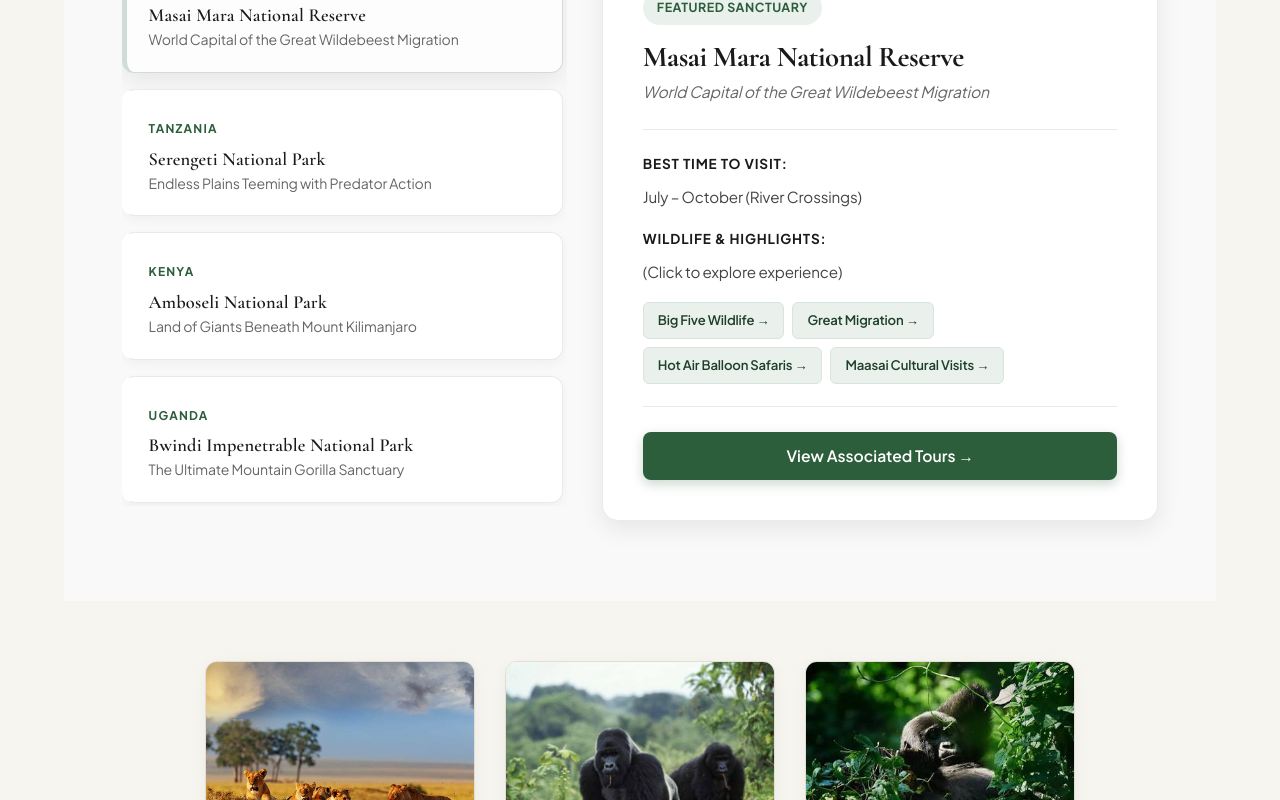
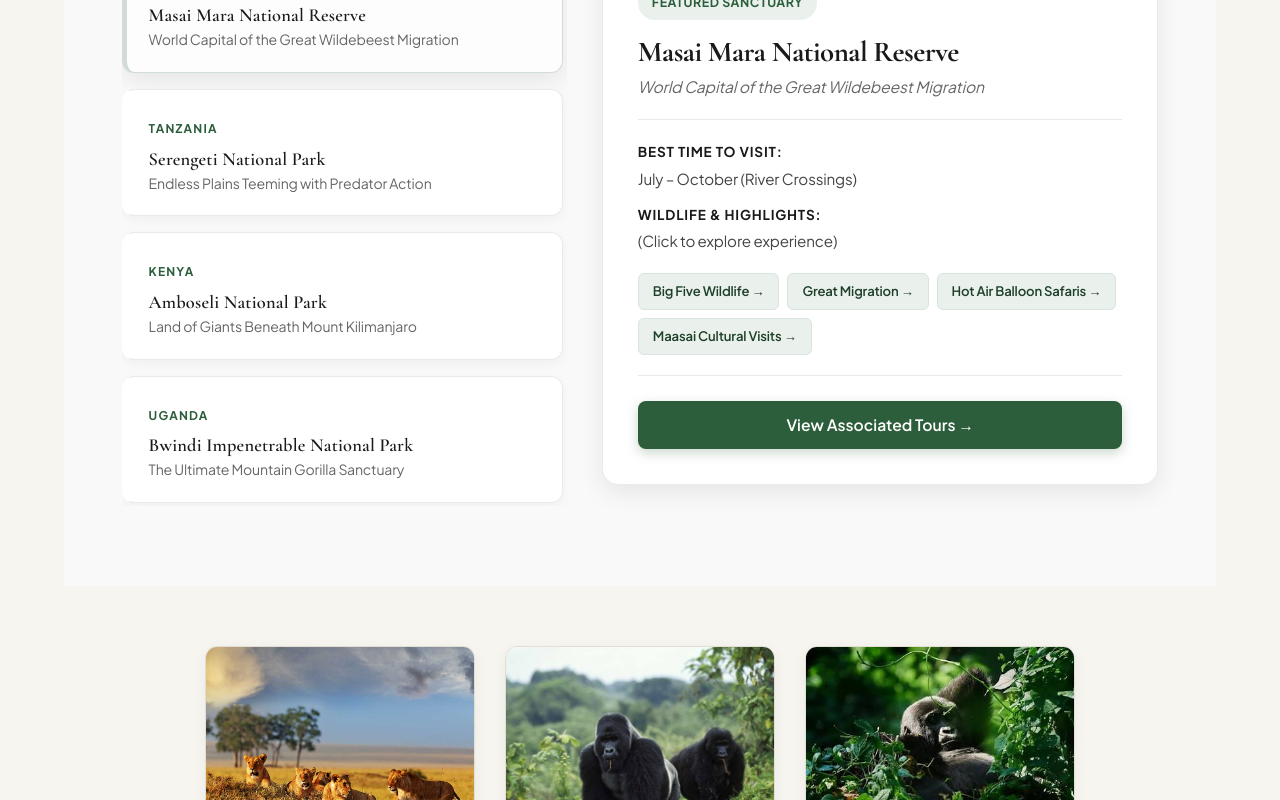
Before and after one commit to mkavulu/Mimoka-Tours-Safari, a React (Vite) app: page /destinations in a window 1280 px wide. Shown: the part 820-1620 px from the top of the page. Built offline with nearby package versions, Linux system fonts and the light colour scheme.

Commit message:
made changes

```diff
--- a/src/components/DestinationExplorer.css
+++ b/src/components/DestinationExplorer.css
@@ -1,3 +1,6 @@
+/* ==========================================
+   Destination Explorer Component Styles
+   ========================================== */
 
 :root {
   --primary-deep: #1e3f28;
@@ -14,7 +17,6 @@
   --transition-smooth: all 0.3s cubic-bezier(0.4, 0, 0.2, 1);
 }
 
-/* 1. Explorer Section Container & Header */
 .explorer-section {
   padding: 80px 5%;
   background-color: var(--bg-main);
@@ -40,7 +42,7 @@
   line-height: 1.5;
 }
 
-/* 2. Country Filter Navigation Tabs */
+/* Country Filter Navigation Tabs */
 .country-filter-tabs {
   display: flex;
   justify-content: center;
@@ -68,7 +70,7 @@
   box-shadow: 0 4px 10px rgba(44, 94, 59, 0.2);
 }
 
-/* 3. Main Grid Layout */
+/* Main Grid Layout */
 .explorer-grid {
   display: grid;
   grid-template-columns: 1fr 1.25fr;
@@ -78,7 +80,7 @@
   align-items: start;
 }
 
-/* 4. Destinations List & Cards */
+/* Destinations List & Cards */
 .destinations-list {
   display: flex;
   flex-direction: column;
@@ -105,6 +107,7 @@
   border: 1px solid var(--border-light);
   border-left: 5px solid transparent;
   transition: var(--transition-smooth);
+  position: relative;
 }
 
 .destination-card:hover {
@@ -143,10 +146,10 @@
   line-height: 1.4;
 }
 
-/* 5. Destination Preview Panel */
+/* Destination Preview Panel */
 .destination-preview-panel {
   background: var(--bg-card);
-  padding: 40px;
+  padding: 35px;
   border-radius: 16px;
   box-shadow: var(--shadow-hover);
   display: flex;
@@ -185,23 +188,24 @@
   color: var(--text-muted);
   font-size: 0.98rem;
   font-style: italic;
-  margin-bottom: 25px;
+  margin-bottom: 20px;
   line-height: 1.5;
 }
 
 .preview-details {
   border-top: 1px solid var(--border-light);
   border-bottom: 1px solid var(--border-light);
-  padding: 22px 0;
+  padding: 20px 0;
   margin-bottom: 25px;
+  display: flex;
+  flex-direction: column;
+  gap: 12px;
 }
 
 .detail-item {
-  margin-bottom: 16px;
-}
-
-.detail-item:last-child {
-  margin-bottom: 0;
+  display: flex;
+  flex-direction: column;
+  gap: 4px;
 }
 
 .detail-item strong {
@@ -210,7 +214,6 @@
   font-size: 0.85rem;
   text-transform: uppercase;
   letter-spacing: 0.8px;
-  margin-bottom: 6px;
 }
 
 .detail-item span {
@@ -219,17 +222,18 @@
   line-height: 1.5;
 }
 
-/* 6. Highlights & Action Elements */
+/* Highlights Chips List */
 .highlights-chips {
   display: flex;
   flex-wrap: wrap;
   gap: 8px;
   list-style: none;
   padding: 0;
-  margin: 0;
+  margin: 8px 0 0 0;
 }
 
-.highlights-chips li {
+.highlights-chips li a {
+  display: inline-block;
   background: var(--primary-light);
   color: var(--primary-deep);
   padding: 6px 14px;
@@ -237,6 +241,14 @@
   font-size: 0.82rem;
   font-weight: 600;
   border: 1px solid #d8e4de;
+  text-decoration: none;
+  transition: var(--transition-smooth);
+}
+
+.highlights-chips li a:hover {
+  background: var(--primary-main);
+  color: #fff;
+  border-color: var(--primary-main);
 }
 
 .explore-tour-btn {
@@ -255,6 +267,7 @@
   justify-content: center;
   align-items: center;
   gap: 8px;
+  text-align: center;
 }
 
 .explore-tour-btn:hover {
@@ -264,7 +277,9 @@
 }
 
 
-/* RESPONSIVE MEDIA QUERIES & MOBILE OVERRIDES */
+/* ==========================================
+   RESPONSIVE MEDIA QUERIES & MOBILE BREAKPOINTS
+   ========================================== */
 
 /* Tablet & Smaller Screens (Max Width: 1024px) */
 @media (max-width: 1024px) {
```
